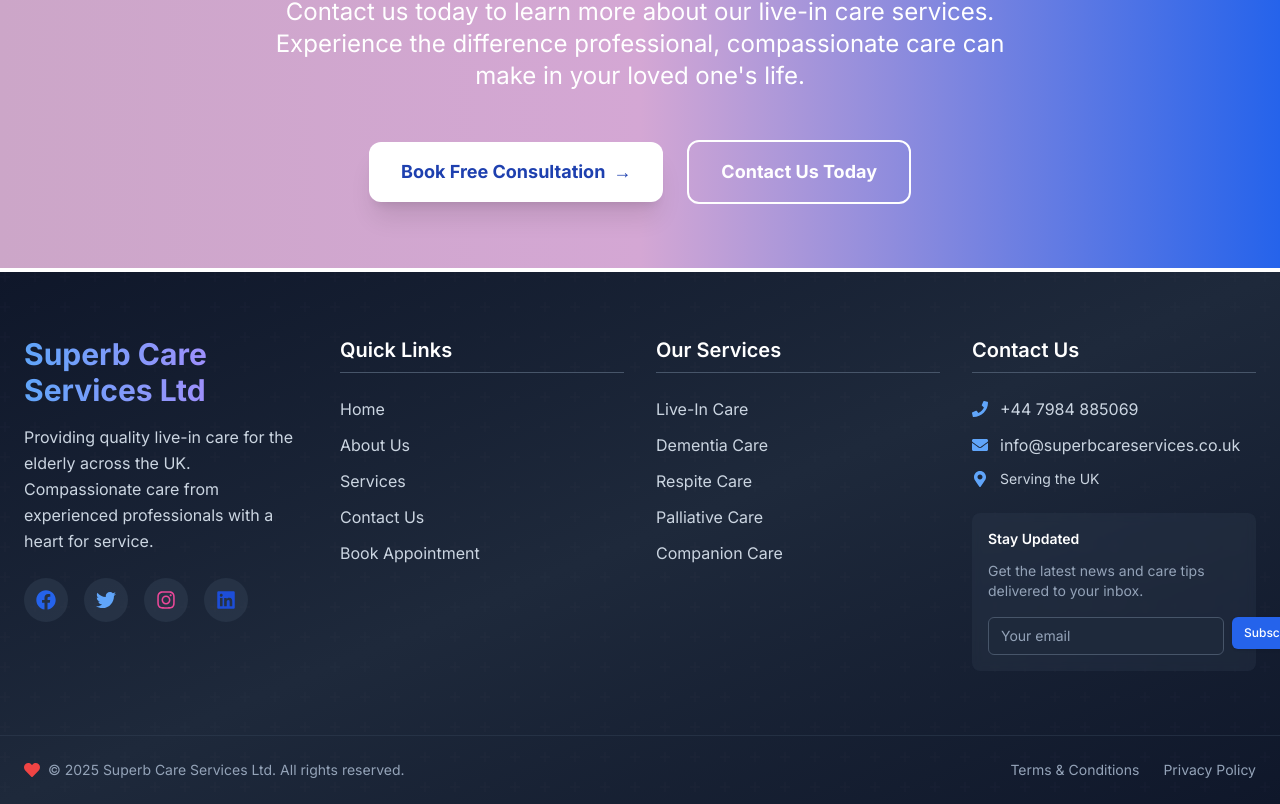
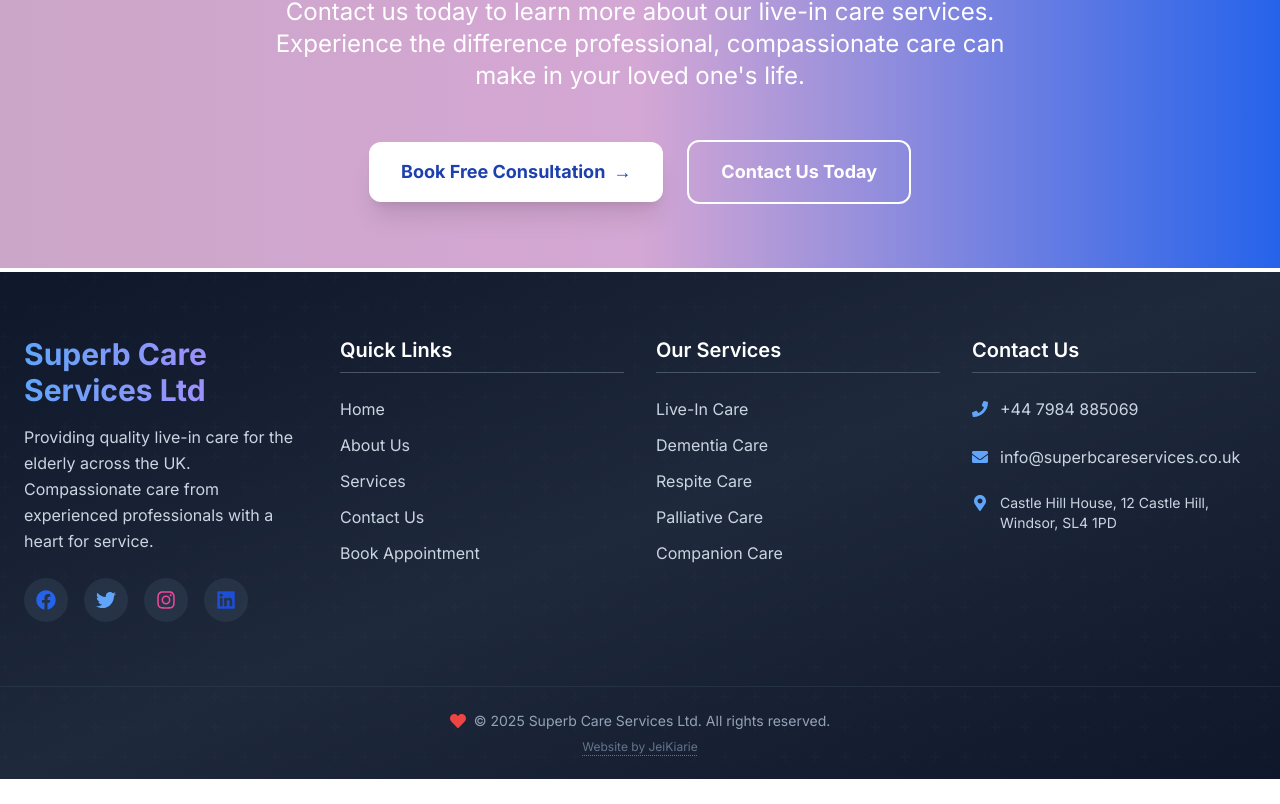
Before and after one commit to JeiKiarie/superbcare-v3, a Next.js app: page / in a window 1280 px wide. Shown: the part 5978-6782 px from the top of the page. After the commit the page ends 6757 px from the top, so only its background shows below. Built offline with nearby package versions, Linux system fonts and the light colour scheme.

Commit message:
Update Footer.jsx

```diff
--- a/components/Footer.jsx
+++ b/components/Footer.jsx
@@ -143,7 +143,7 @@ const Footer = () => {
 							</ul>
 						</AnimatedWrapper>
 
-						{/* Contact & Newsletter */}
+						{/* Contact */}
 						<AnimatedWrapper
 							className="space-y-6"
 							initial={{ opacity: 0, x: -50 }}
@@ -154,7 +154,7 @@ const Footer = () => {
 							</h4>
 
 							{/* Contact Info */}
-							<div className="space-y-3">
+							<div className="space-y-6">
 								<div className="flex items-center space-x-3 text-slate-300">
 									<FaPhone className="text-blue-400 min-w-[16px]" />
 									<span>+44 7984 885069</span>
@@ -165,29 +165,9 @@ const Footer = () => {
 								</div>
 								<div className="flex items-start space-x-3 text-slate-300">
 									<FaMapMarkerAlt className="text-blue-400 min-w-[16px] mt-0.5" />
-									<span className="text-sm">Serving the UK</span>
-								</div>
-							</div>
-
-							{/* Newsletter Signup */}
-							<div className="bg-slate-700/30 p-4 rounded-lg backdrop-blur-sm">
-								<h5 className="text-sm font-semibold text-white mb-3">
-									Stay Updated
-								</h5>
-								<p className="text-slate-400 text-sm mb-4">
-									Get the latest news and care tips delivered to your inbox.
-								</p>
-								<div className="flex gap-2">
-									<input
-										type="email"
-										placeholder="Your email"
-										className="flex-1 px-3 py-2 bg-slate-800 border border-slate-600 rounded-md text-white placeholder-slate-400 focus:outline-none focus:ring-2 focus:ring-blue-500 text-sm"
-									/>
-									<Button
-										size="sm"
-										className="bg-blue-600 hover:bg-blue-700 text-white">
-										Subscribe
-									</Button>
+									<span className="text-sm">
+										Castle Hill House, 12 Castle Hill, Windsor, SL4 1PD
+									</span>
 								</div>
 							</div>
 						</AnimatedWrapper>
@@ -200,8 +180,8 @@ const Footer = () => {
 					initial={{ opacity: 0 }}
 					animate={{ opacity: 1 }}
 					transition={{ duration: 0.8, delay: 0.7 }}>
-					<div className="container mx-auto px-6 py-6">
-						<div className="flex flex-col md:flex-row justify-between items-center space-y-4 md:space-y-0">
+					<div className="container mx-auto px-6 py-6 text-center">
+						<div className="flex flex-col items-center space-y-2">
 							<div className="flex items-center space-x-2 text-slate-400">
 								<FaHeart className="text-red-500" />
 								<span className="text-sm">
@@ -209,20 +189,12 @@ const Footer = () => {
 									rights reserved.
 								</span>
 							</div>
-
-							{/* Additional Links */}
-							<div className="flex space-x-6 text-sm">
-								<Link
-									href="/terms"
-									className="text-slate-400 hover:text-blue-400 transition-colors duration-200">
-									Terms & Conditions
-								</Link>
-								<Link
-									href="/privacy"
-									className="text-slate-400 hover:text-blue-400 transition-colors duration-200">
-									Privacy Policy
-								</Link>
-							</div>
+							<Link
+								href="https://microstation.co.ke"
+								target="_blank"
+								className="text-xs text-slate-500 hover:text-blue-400 transition-colors duration-200 underline decoration-dotted underline-offset-4">
+								Website by JeiKiarie
+							</Link>
 						</div>
 					</div>
 				</AnimatedWrapper>
```
